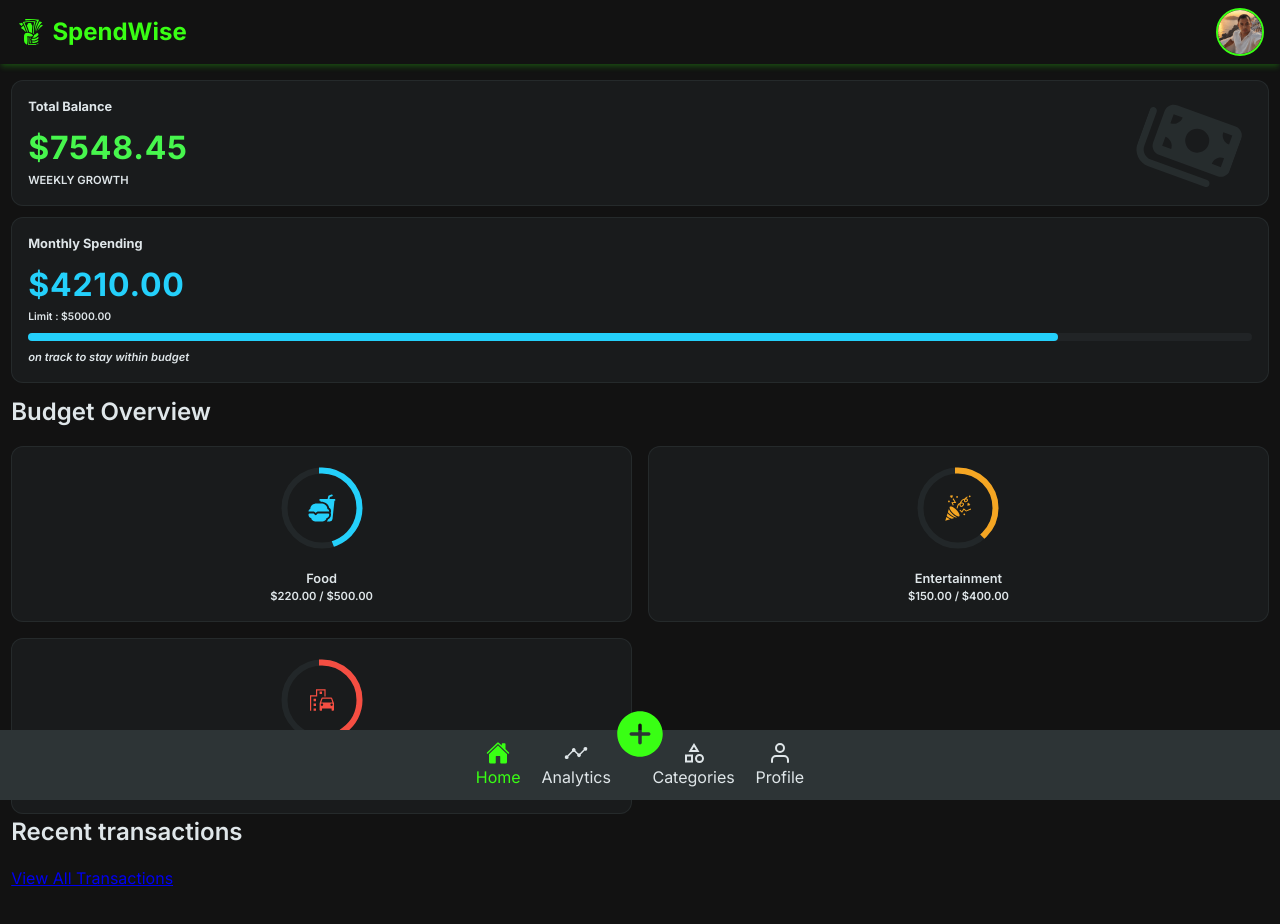
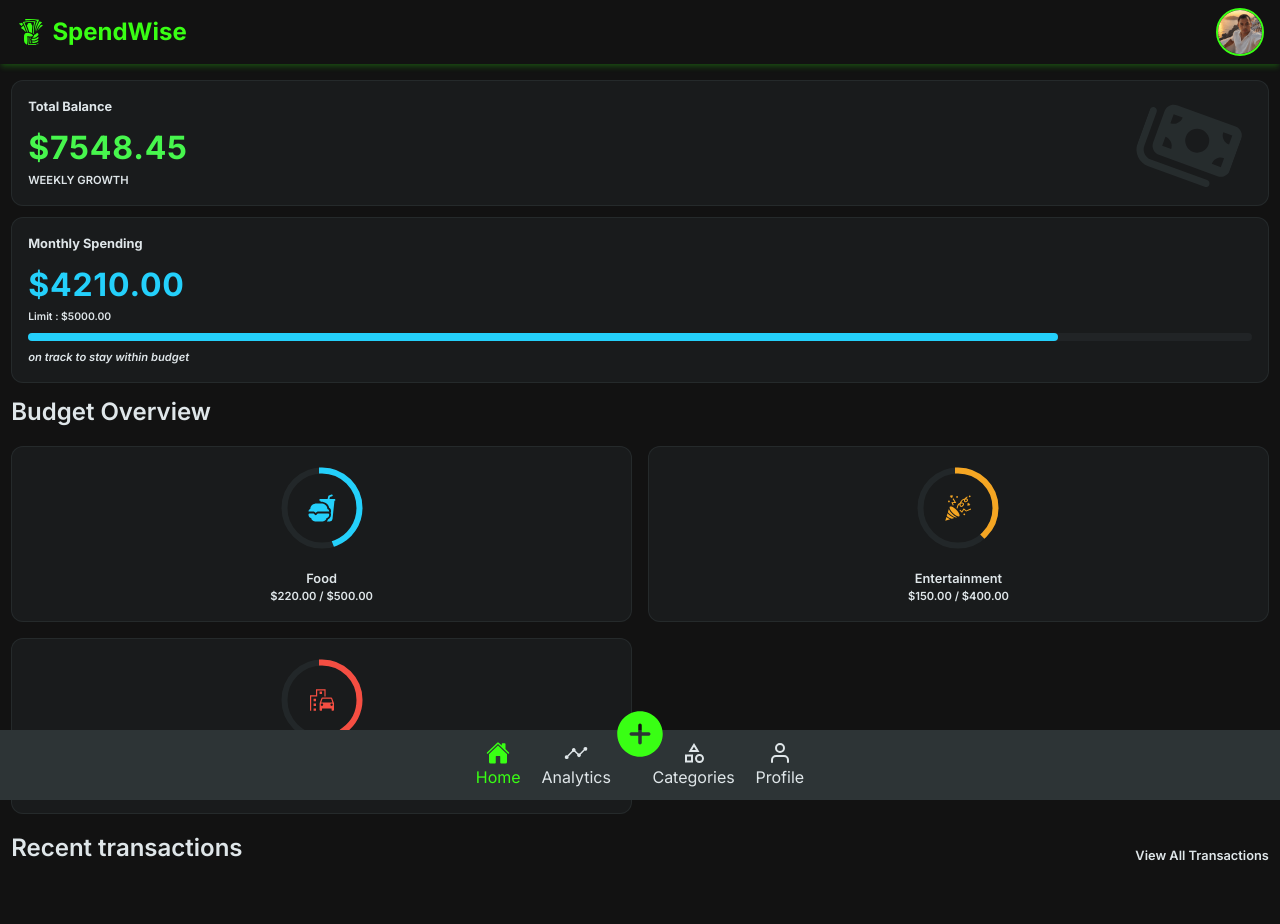
Before and after one commit to Andriamahay11master/SpendWise, a React (Vite) app: page / in a window 1280 px wide. Shown: the top 924 px of the page. Built offline with nearby package versions, Linux system fonts and the light colour scheme.

Commit message:
init css part transactionl

```diff
--- a/src/styles/components/dashboard.scss
+++ b/src/styles/components/dashboard.scss
@@ -61,3 +61,17 @@
 .dashboard-category {
   @include grid-50;
 }
+.dashboard-transaction {
+  margin-top: 1rem;
+  &-top {
+    @include flex-between;
+  }
+  a {
+    text-decoration: none;
+    @include text-light-grey;
+    font-size: 0.8rem;
+    &:hover {
+      text-decoration: underline;
+    }
+  }
+}
```
